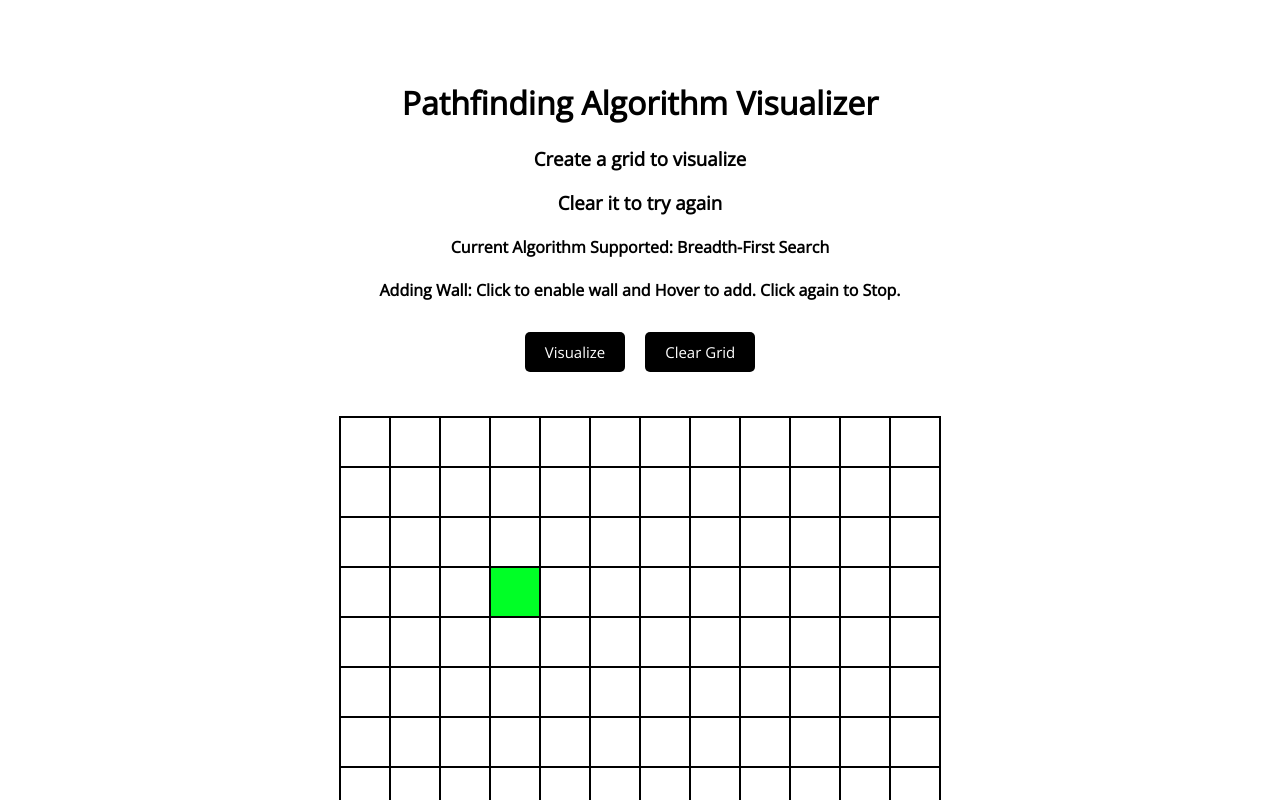
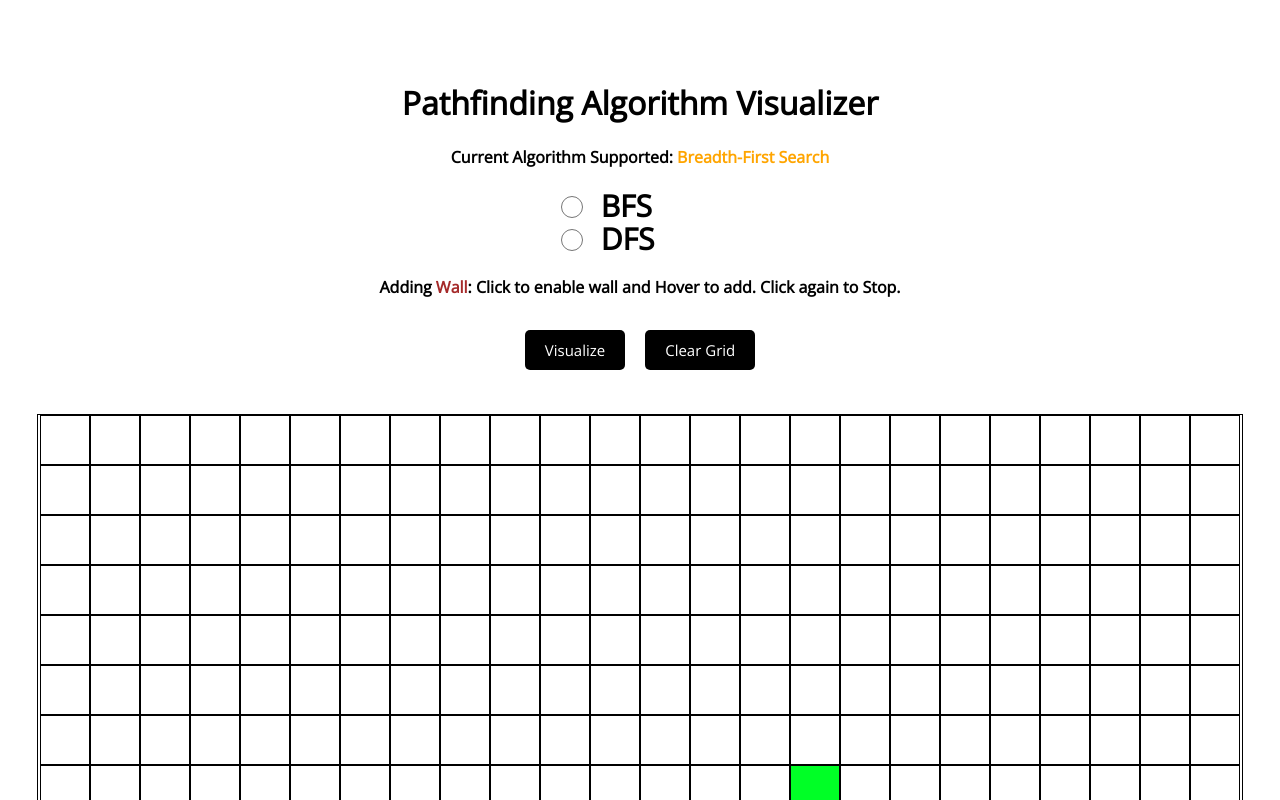
Before and after one commit to KentV12/algorithm_visualizer_react, a React (Create React App) app: page / in a window 1280 px wide. Shown: the top 800 px of the page. Built offline with nearby package versions, Linux system fonts and the light colour scheme.

Commit message:
added options for other algorithms

```diff
--- a/src/App.js
+++ b/src/App.js
@@ -2,15 +2,17 @@
 import { useState } from "react";
 import Cell from "./components/Cell";
 import { BFS } from "./algorithms/BFS";
+import { DFS } from "./algorithms/DFS";
 
 function App() {
   const [wall, setWall] = useState(false);
+  const [curAlgo, setAlgo] = useState("");
 
   const grid = [];
-  const rows = 12;
-  const cols = 12;
-  const start = [3, 3];
-  const end = [8, 8];
+  const rows = 13;
+  const cols = 30;
+  const start = [6, 3];
+  const end = [6, 26];
 
   // reset grid
   const clearGrid = () => {
@@ -41,6 +43,7 @@ function App() {
         document.getElementById(id).className = "cell wall";
   };
 
+  // create grid
   for (let row = 0; row < rows; row++) {
     for (let col = 0; col < cols; col++) {
       const isStart = row === start[0] && col === start[1];
@@ -59,24 +62,56 @@ function App() {
     }
   }
 
+  // choose algorithm
+  const selectAlgorithm = (selectedAlgo) => {
+    console.log("selected algorithm: " + selectedAlgo);
+    setAlgo(selectedAlgo);
+  };
+
+  const performAlgorithm = () => {
+    if (curAlgo === "BFS") BFS(grid, start, end, rows, cols);
+    else if (curAlgo === "DFS") DFS();
+  };
+
   return (
     <div className="container">
       <h1>Pathfinding Algorithm Visualizer</h1>
-      <h3>Create a grid to visualize</h3>
-      <h3>Clear it to try again</h3>
-      <h4>Current Algorithm Supported: Breadth-First Search</h4>
+      <h4>
+        Current Algorithm Supported:{" "}
+        <span style={{ color: "orange" }}>Breadth-First Search</span>
+      </h4>
+
+      <label className="form-control">
+        <input
+          type={"radio"}
+          name="algo"
+          value={"BFS"}
+          onChange={(e) => selectAlgorithm(e.target.value)}
+        />
+        BFS
+      </label>
+
+      <label className="form-control">
+        <input
+          type={"radio"}
+          name="algo"
+          value={"DFS"}
+          onChange={(e) => selectAlgorithm(e.target.value)}
+        />
+        DFS
+      </label>
 
       <h4>
-        Adding Wall: Click to enable wall and Hover to add. Click again to Stop.
+        Adding <span style={{ color: "brown" }}>Wall</span>: Click to enable
+        wall and Hover to add. Click again to Stop.
       </h4>
 
-      <button onClick={() => BFS(grid, start, end, rows, cols)} className="btn">
+      <button onClick={() => performAlgorithm()} className="btn">
         Visualize
       </button>
       <button className="btn" onClick={() => clearGrid()}>
         Clear Grid
       </button>
-
       <div
         className="gridContainer"
         id="grid-container"
--- a/src/algorithms/BFS.js
+++ b/src/algorithms/BFS.js
@@ -7,17 +7,6 @@ let endCell = null;
 
 export function BFS(grid, start, end, rows, cols) {
   endCell = end;
-
-  console.log(
-    "we need to go from " +
-      start[0] +
-      "-" +
-      start[1] +
-      " to " +
-      end[0] +
-      "-" +
-      end[1]
-  );
 
   // reset all values
   visitedOrder = [];
@@ -30,13 +19,9 @@ export function BFS(grid, start, end, rows, cols) {
 
   queue.push([start[0], start[1]]);
 
-  console.log(end[0]);
-  console.log(end[1]);
-
   do {
     cur = queue.shift();
     neighbors = getNeighbors(cur, rows, cols);
-    console.log("neighbors: " + neighbors);
 
     shortestPath[[start[0], start[1]]] = "start";
 
@@ -66,7 +51,6 @@ export function BFS(grid, start, end, rows, cols) {
 function getNeighbors(cell, rows, cols) {
   // cell contains row, col at index 0, 1 respectively
   let neighbors = [];
-  console.log("getting neighbors of " + cell[0] + "-" + cell[1]);
 
   const right = cell[1] + 1;
   const top = cell[0] - 1;
--- /dev/null
+++ b/src/algorithms/DFS.js
@@ -0,0 +1,7 @@
+// let visitedOrder = [];
+// let shortestPath = [];
+// let found = false;
+
+export function DFS() {
+  console.log("inside DFS");
+}
--- a/src/index.css
+++ b/src/index.css
@@ -4,8 +4,23 @@ body {
   font-family: 'Open Sans', sans-serif;
 }
 
+.form-control {
+  /* display: block; */
+  /* font-size: 30px; */
+  /* position: relative; */
+  font-size: 30px;
+  font-weight: bold;
+  line-height: 1.1;
+  display: grid;
+  grid-template-columns: 1em auto;
+  gap: 0.5em;
+  /* justify-content: center; */
+  padding-left: 43%;
+  text-align: left;
+}
+
 .container {
-  max-width: 1000px;
+  max-width: max-content;
   /* border: 2px solid steelblue; */
   margin: 30px auto;
   padding: 30px;
```
